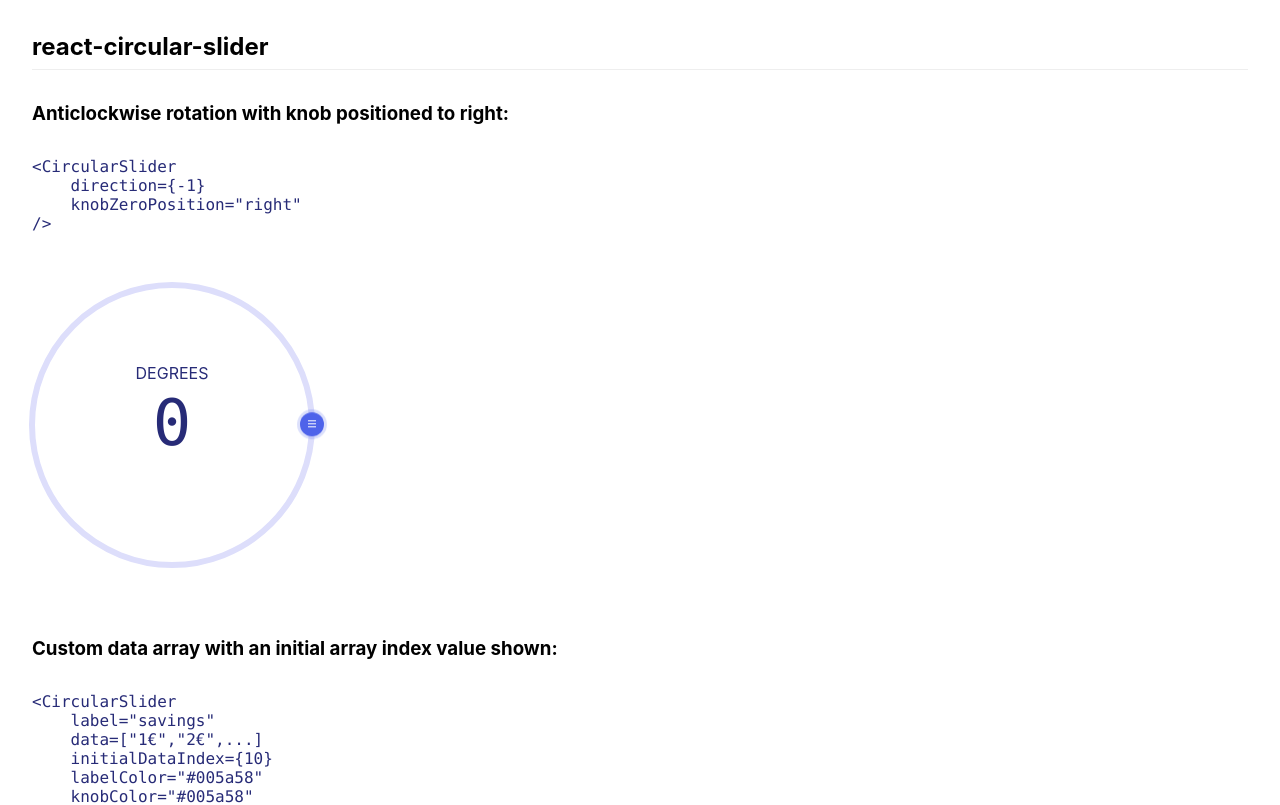
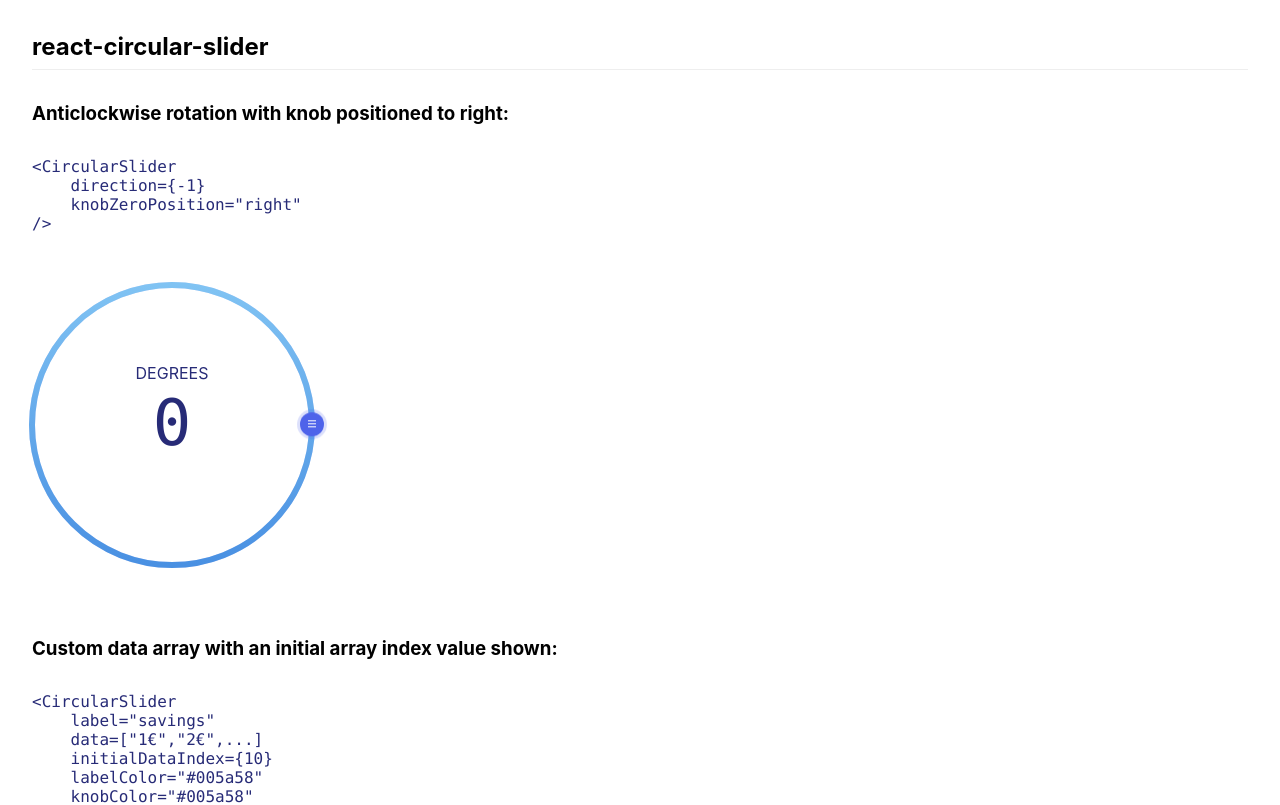
Before and after one commit to fseehawer/react-circular-slider, a React (Create React App) app: page / in a window 1280 px wide. Shown: the top 805 px of the page. Built offline with nearby package versions, Linux system fonts and the light colour scheme.

Commit message:
Fix for Safari svg bug

```diff
--- a/package.json
+++ b/package.json
@@ -1,6 +1,6 @@
 {
   "name": "@fseehawer/react-circular-slider",
-  "version": "1.4.3",
+  "version": "1.4.4",
   "description": "A customizable circular slider with no dependencies.",
   "main": "index.js",
   "repository": {
--- a/src/CircularSlider/index.js
+++ b/src/CircularSlider/index.js
@@ -79,16 +79,17 @@ const CircularSlider = (props) => {
             :
             ((2 * Math.PI) + offsetRadians)) * (360 / (2 * Math.PI));
 
-        // change direction
-        degrees = (getSliderRotation(direction) === -1 ? 360 - degrees : degrees);
-
-        const dashOffset = state.dashFullArray - ((degrees / 360) * state.dashFullArray);
         let currentPoint = 0;
 
         if(!!data.length) {
             const pointsInCircle = Math.ceil(360 / data.length);
             currentPoint = Math.floor(degrees / pointsInCircle);
         }
+
+        const dashOffset = state.dashFullArray - ((degrees / 360) * state.dashFullArray);
+
+        // change direction
+        degrees = (getSliderRotation(direction) === -1 ? 360 - degrees : degrees);
 
         const labelValue = !!data.length ? data[currentPoint] : Math.round(degrees);
 
@@ -201,6 +202,7 @@ const CircularSlider = (props) => {
             <Svg
                 width={width}
                 label={label}
+                direction={direction}
                 strokeDasharray={state.dashFullArray}
                 strokeDashoffset={state.dashFullOffset}
                 progressColorFrom={progressColorFrom}
--- a/src/Svg/index.js
+++ b/src/Svg/index.js
@@ -5,6 +5,7 @@ const Svg = (props) => {
     const {
         width,
         label,
+        direction,
         strokeDasharray,
         strokeDashoffset,
         progressColorFrom,
@@ -51,7 +52,7 @@ const Svg = (props) => {
                 strokeDasharray={strokeDasharray}
                 strokeDashoffset={strokeDashoffset}
                 strokeWidth={progressSize}
-                style={{transform: `rotate(${radiansOffset}rad)`, transformOrigin: 'center center'}}
+                style={{transform: `rotate(${radiansOffset}rad) ${direction === -1 && 'scale(-1, 1)'}`, transformOrigin: 'center center'}}
                 strokeLinecap={progressLineCap !== 'round' ? 'butt' : 'round'}
                 fill="none"
                 stroke={`url(#${label})`}
```
Also changed, not shown: index.js, 9 other files (tests, documents, lock files or other folders).
